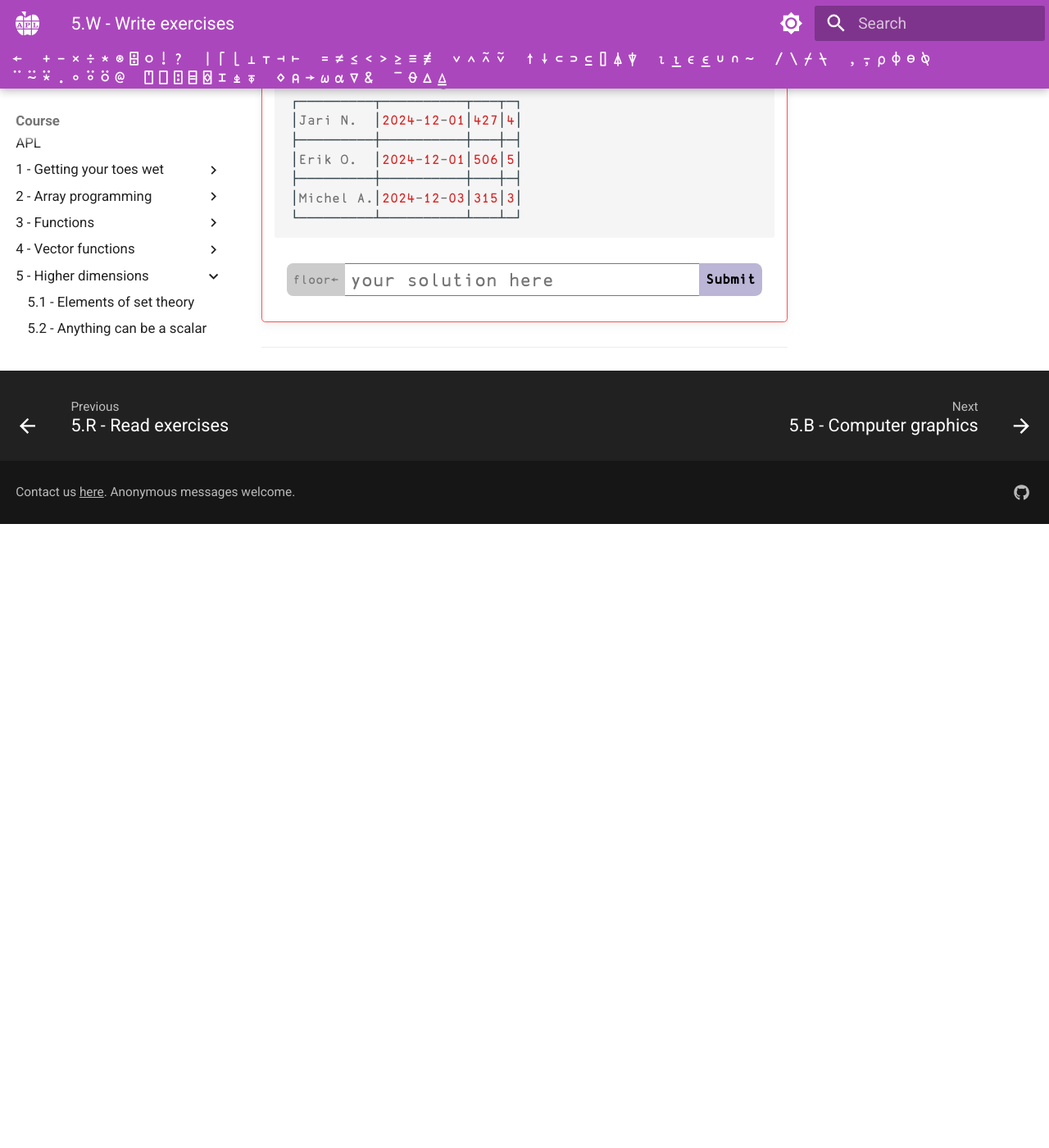
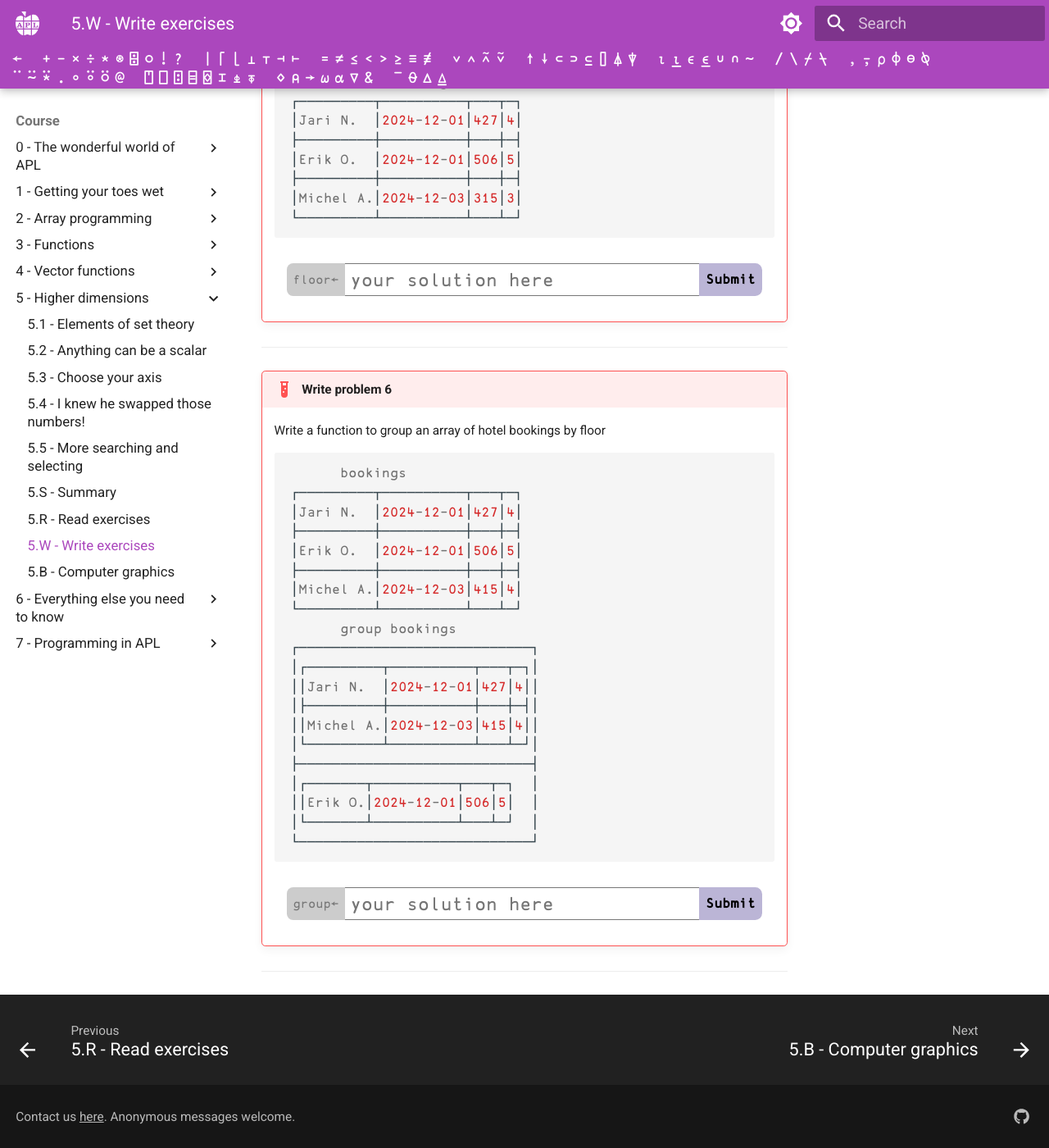
Before and after one commit to APLMOOC/APLMOOC, an MkDocs documentation site: the page built from docs/course/ch5/write.md, in a window 1280 px wide and 1400 px high, scrolled down 3474 px. Shown: the whole window at 82% size. Built offline with MkDocs 1.6.1 and Material for MkDocs 9.7.7, drawn with Linux system fonts in a browser that asks for light colours; some web fonts are replaced; a script that is not in the unit is left out; before the commit the page ends 4113 px from its top, so only the background shows below that.

Commit message:
Add chapter 5 write problem 6

````diff
--- a/docs/course/ch5/write.md
+++ b/docs/course/ch5/write.md
@@ -163,3 +163,41 @@
     <p id="feedback_ch5_p5" style="color: red"></p>
 
 ---
+
+!!! write-problem "Write problem 6"
+
+    Write a function to group an array of hotel bookings by floor
+
+    ```apl
+          bookings
+    ┌─────────┬──────────┬───┬─┐
+    │Jari N.  │2024-12-01│427│4│
+    ├─────────┼──────────┼───┼─┤
+    │Erik O.  │2024-12-01│506│5│
+    ├─────────┼──────────┼───┼─┤
+    │Michel A.│2024-12-03│415│4│
+    └─────────┴──────────┴───┴─┘
+          group bookings
+    ┌────────────────────────────┐
+    │┌─────────┬──────────┬───┬─┐│
+    ││Jari N.  │2024-12-01│427│4││
+    │├─────────┼──────────┼───┼─┤│
+    ││Michel A.│2024-12-03│415│4││
+    │└─────────┴──────────┴───┴─┘│
+    ├────────────────────────────┤
+    │┌───────┬──────────┬───┬─┐  │
+    ││Erik O.│2024-12-01│506│5│  │
+    │└───────┴──────────┴───┴─┘  │
+    └────────────────────────────┘
+
+    ```
+
+
+    <div class="problem">
+        <span class="problemspan">group←</span>
+        <input class="probleminput" type="text" id="input_ch5_p6" placeholder="your solution here">
+        <button class="problembutton" onclick="submit_problem('ch5_p6', 2)">Submit</button>
+    </div>
+    <p id="feedback_ch5_p6" style="color: red"></p>
+
+---
````
